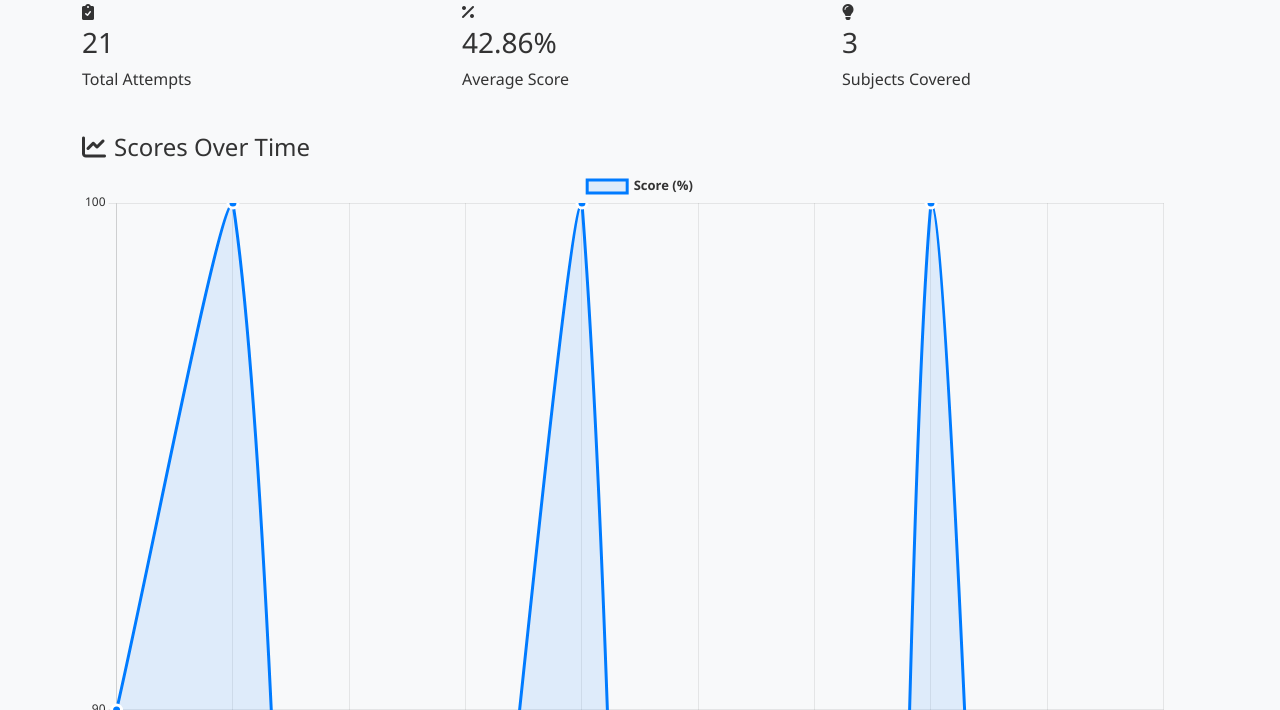
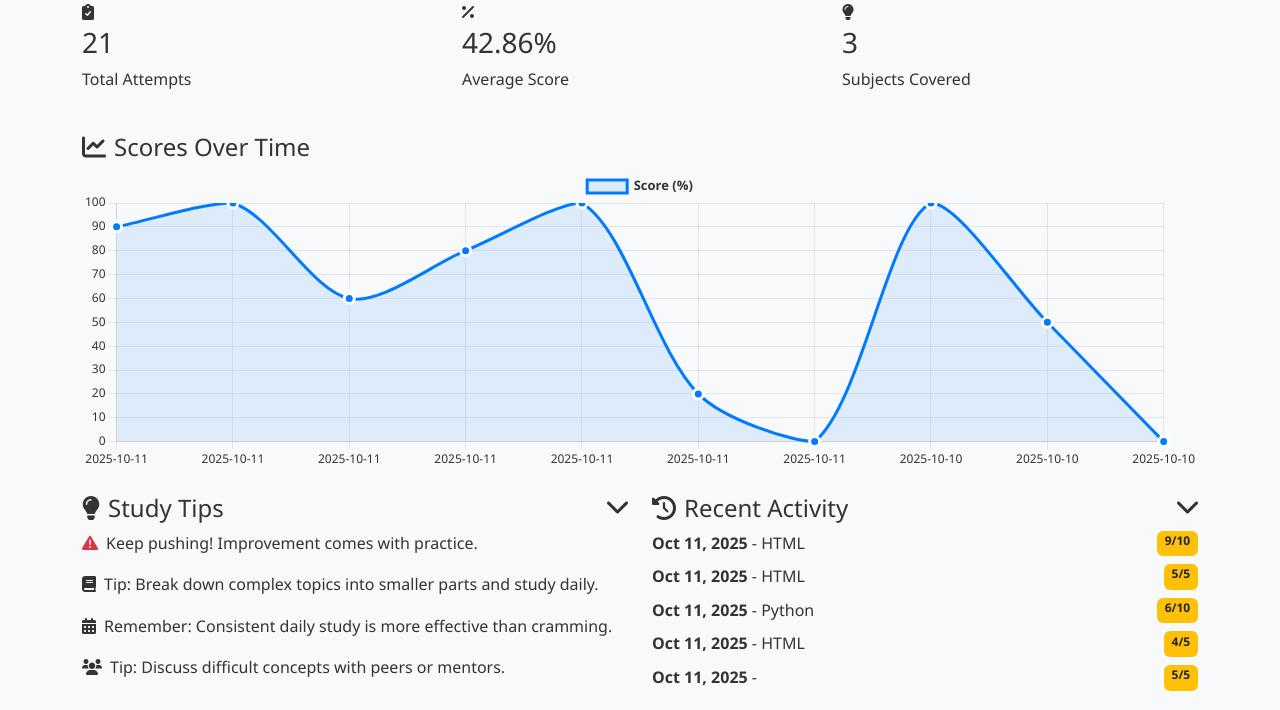
Before and after one commit to shubh-jaiswal-897/MENTAL-ABILITY-TEST-SOFTWARE, a Django app: page /dashboard/ in a window 1280 px wide. Shown: the part 217-927 px from the top of the page. Run offline with Django 4.2, Linux system fonts and the light colour scheme; a user stored in the database is signed in; data comes from the database, SQL or seed files in the repository.

Commit message:
Fix dashboard graph infinite expansion layout bug

```diff
--- a/static/css/dashboard.css
+++ b/static/css/dashboard.css
@@ -46,6 +46,12 @@
     padding: 25px;
     box-shadow: 0 4px 20px rgba(0,0,0,0.08);
     margin-bottom: 20px;
+}
+
+.chart-container {
+    position: relative;
+    height: 300px;
+    width: 100%;
 }
 
 .chart-card h4 {
--- a/templates/dashboard.html
+++ b/templates/dashboard.html
@@ -75,7 +75,9 @@
         <div class="col-12">
             <div class="chart-card">
                 <h4><i class="fas fa-chart-line me-2"></i>Scores Over Time</h4>
-                <canvas id="scoresChart" width="400" height="200"></canvas>
+                <div class="chart-container" style="position: relative; height: 300px; width: 100%;">
+                    <canvas id="scoresChart"></canvas>
+                </div>
             </div>
         </div>
     </div>
```
Also changed, not shown: 2 other files.
